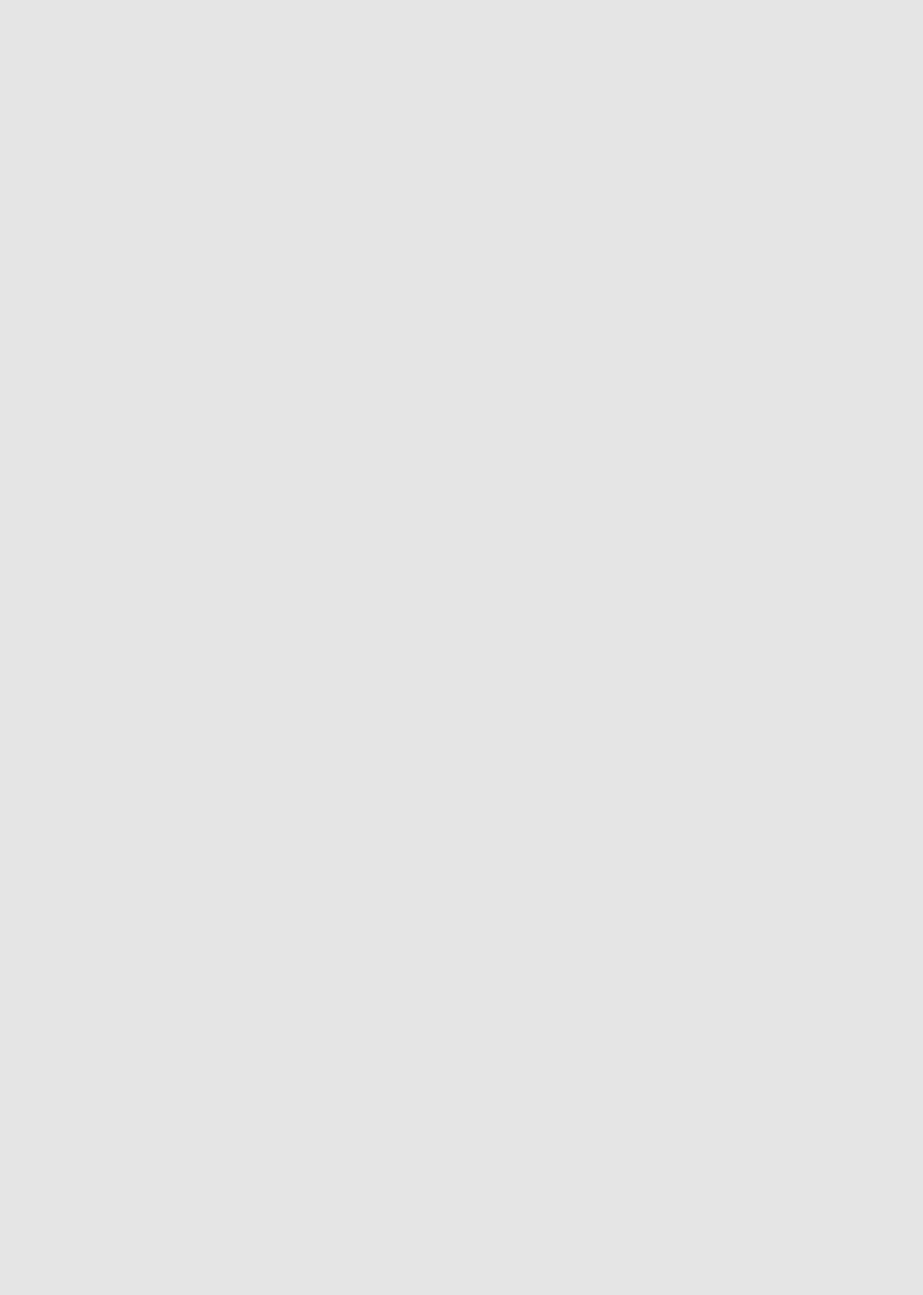
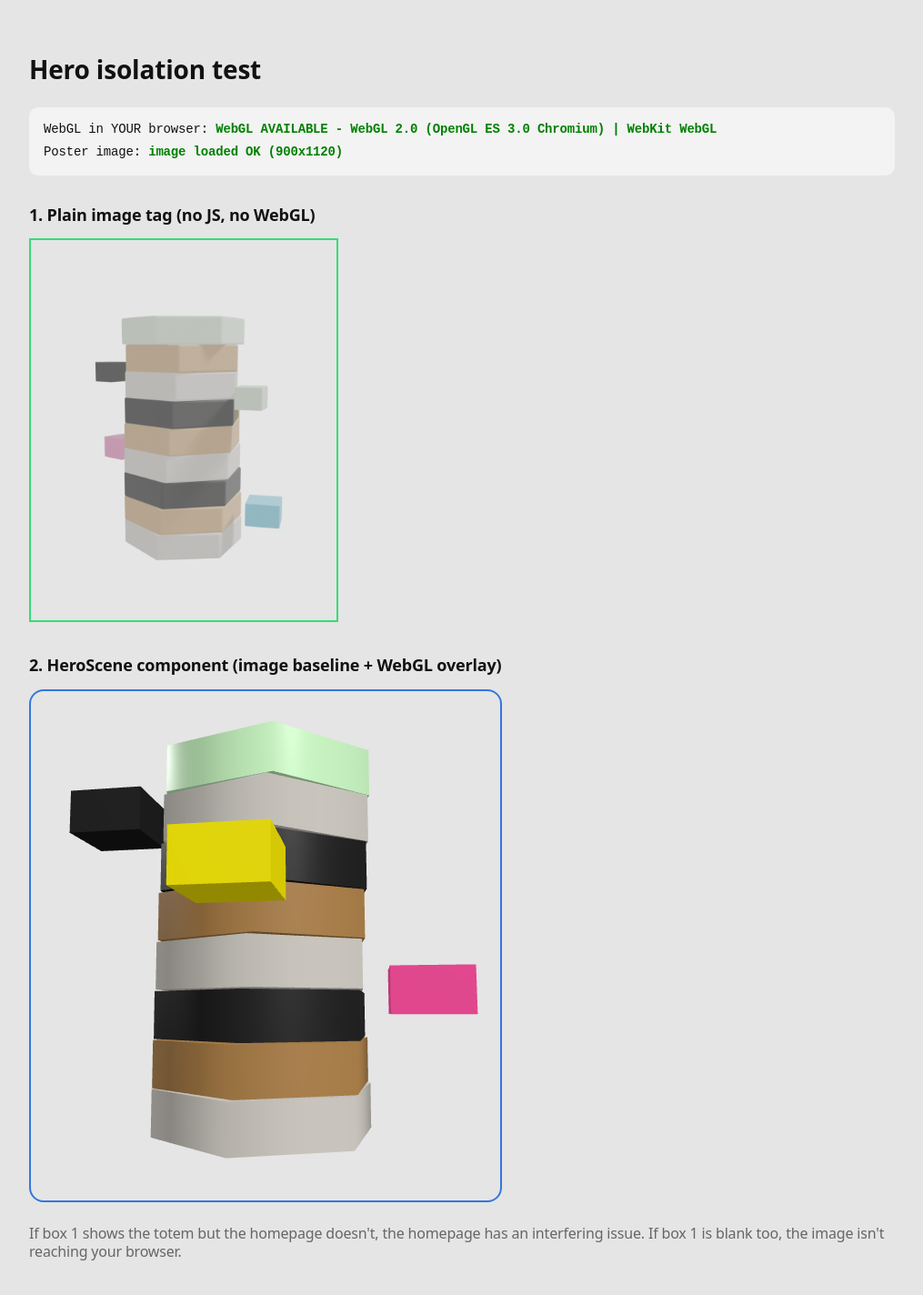
Before and after one commit to achkit/achkit, a Nuxt app in the folder site/: page /hero-test in a window 1280 px wide. Before the commit this address had no page. Shown: the top 1424 px of the page at 91% size, without its empty margins (132-1147 px from the left). Before the commit the page ends 800 px from the top, so only its background shows below. Built offline with nearby package versions, Linux system fonts and the light colour scheme.

Commit message:
feat(site): hero as server-rendered <img> baseline + WebGL overlay; add /hero-test isolation page with WebGL+image diagnostics

```diff
--- a/site/app/components/HeroScene.vue
+++ b/site/app/components/HeroScene.vue
@@ -1,38 +1,24 @@
 <script setup lang="ts">
-// The <div> ships with a static banded fallback as its background (pure CSS,
-// always visible - no browser can show "blank"). three is imported on mount;
-// only once WebGL has actually drawn a frame do we clear the fallback so the
-// canvas shows. If three is blocked, WebGL is off, or the GPU is unavailable,
-// the bands simply stay.
+// The Blender totem render is a plain server-rendered <img> - it shows in every
+// browser with zero JS or WebGL. WebGL is pure enhancement: only if the GPU
+// actually draws pixels do we fade the image out and reveal the live canvas.
 const host = ref<HTMLElement | null>(null)
+const glReady = ref(false)
 let cleanup: (() => void) | null = null
 
 onMounted(async () => {
   const el = host.value
   if (!el) return
-
   let THREE: typeof import('three')
-  try {
-    THREE = await import('three')
-  } catch (e) {
-    console.warn('[hero] three unavailable, keeping fallback', e)
-    return
-  }
+  try { THREE = await import('three') } catch { return }
 
   let renderer: THREE.WebGLRenderer
-  try {
-    renderer = new THREE.WebGLRenderer({ antialias: true, alpha: true, preserveDrawingBuffer: true })
-  } catch (e) {
-    console.warn('[hero] webgl unavailable, keeping fallback', e)
-    return
-  }
+  try { renderer = new THREE.WebGLRenderer({ antialias: true, alpha: true, preserveDrawingBuffer: true }) } catch { return }
 
   const reduce = window.matchMedia('(prefers-reduced-motion: reduce)').matches
   const scene = new THREE.Scene()
   const camera = new THREE.PerspectiveCamera(45, 1, 0.1, 100)
-  camera.position.set(0, 0.4, 7)
-  camera.lookAt(0, 0, 0)
-
+  camera.position.set(0, 0.4, 7); camera.lookAt(0, 0, 0)
   renderer.setPixelRatio(Math.min(window.devicePixelRatio, 1.75))
   renderer.setClearColor(0x000000, 0)
   renderer.outputColorSpace = THREE.SRGBColorSpace
@@ -45,33 +31,25 @@ onMounted(async () => {
   const m = (c: number, r = 0.85) => new THREE.MeshStandardMaterial({ color: c, roughness: r })
   const concrete = m(0xd3cfc7, 0.95), wood = m(0xb0834a, 0.6), dark = m(0x1f1f1f, 0.5)
   const mint = m(0xd1ffca, 0.4), yellow = m(0xfff100, 0.4), pink = m(0xff4fa0, 0.4), cyan = m(0x33c4ff, 0.4)
-
   const group = new THREE.Group(); group.rotation.x = -0.16; scene.add(group)
   const R = 1.25, H = 0.52, N = 8
   const bands = [concrete, wood, dark, concrete, wood, dark, concrete, mint]
   for (let i = 0; i < N; i++) {
     const hex = new THREE.Mesh(new THREE.CylinderGeometry(R, R, H * 0.97, 6), bands[i])
-    hex.position.y = (i - (N - 1) / 2) * H
-    hex.rotation.y = i * 0.05
-    group.add(hex)
+    hex.position.y = (i - (N - 1) / 2) * H; hex.rotation.y = i * 0.05; group.add(hex)
   }
   ;[cyan, pink, yellow, dark].forEach((mm, i) => {
     const b = new THREE.Mesh(new THREE.BoxGeometry(0.85, 0.5, 0.85), mm)
     const a = i * Math.PI / 2 + 0.4
-    b.position.set(Math.cos(a) * (R + 0.55), (i - 1.5) * H * 2, Math.sin(a) * (R + 0.55))
-    b.rotation.y = -a
-    group.add(b)
+    b.position.set(Math.cos(a) * (R + 0.55), (i - 1.5) * H * 2, Math.sin(a) * (R + 0.55)); b.rotation.y = -a; group.add(b)
   })
 
   function resize() {
     const w = el!.clientWidth || 480, h = el!.clientHeight || 480
-    renderer.setSize(w, h, false)
-    camera.aspect = w / h
-    camera.updateProjectionMatrix()
+    renderer.setSize(w, h, false); camera.aspect = w / h; camera.updateProjectionMatrix()
   }
   resize()
   const ro = new ResizeObserver(resize); ro.observe(el)
-
   let visible = true
   const io = new IntersectionObserver(([e]) => { visible = e.isIntersecting }, { threshold: 0.01 })
   io.observe(el)
@@ -83,8 +61,6 @@ onMounted(async () => {
     renderer.render(scene, camera)
     if (!checked) {
       checked = true
-      // Only clear the fallback if the GPU actually drew visible pixels - some
-      // browsers create a WebGL context that silently renders nothing.
       let drew = false
       try {
         const gl = renderer.getContext()
@@ -93,19 +69,13 @@ onMounted(async () => {
         gl.readPixels(Math.max(0, (cw >> 1) - 10), Math.max(0, (chh >> 1) - 10), 20, 20, gl.RGBA, gl.UNSIGNED_BYTE, buf)
         for (let i = 3; i < buf.length; i += 4) { if (buf[i] > 8) { drew = true; break } }
       } catch { drew = false }
-      if (drew) {
-        el!.classList.add('gl-ready')
-      } else {
-        // broken/blocked WebGL - keep the CSS bands, drop the dead canvas
-        renderer.setAnimationLoop(null)
-        if (renderer.domElement.parentNode === el) el!.removeChild(renderer.domElement)
-      }
+      if (drew) { glReady.value = true } else { renderer.setAnimationLoop(null); if (renderer.domElement.parentNode === el) el!.removeChild(renderer.domElement) }
     }
   })
 
   cleanup = () => {
     renderer.setAnimationLoop(null); io.disconnect(); ro.disconnect(); renderer.dispose()
-    if (renderer.domElement.parentNode === el) el.removeChild(renderer.domElement)
+    if (renderer.domElement.parentNode === el) el!.removeChild(renderer.domElement)
   }
 })
 
@@ -113,23 +83,23 @@ onBeforeUnmount(() => cleanup?.())
 </script>
 
 <template>
-  <div ref="host" class="hero3d" aria-hidden="true" />
+  <div class="hero3d">
+    <img src="/hero-poster.png" class="poster" :class="{ hide: glReady }" alt="" aria-hidden="true">
+    <div ref="host" class="canvas-host" aria-hidden="true" />
+  </div>
 </template>
 
 <style scoped>
-.hero3d {
-  position: relative;
-  width: 100%;
-  height: min(64vw, 560px);
-  min-height: 380px;
-  /* Default = the rendered Blender totem (works in any browser, no WebGL).
-     Upgraded to the live rotating canvas only once WebGL actually draws. */
-  background: url('/hero-poster.png') center center / contain no-repeat;
-  animation: heroFloat 6s ease-in-out infinite;
+.hero3d { position: relative; width: 100%; height: min(64vw, 560px); min-height: 400px; }
+.poster {
+  position: absolute; inset: 0; width: 100%; height: 100%;
+  object-fit: contain; object-position: center;
+  transition: opacity .6s ease; animation: heroFloat 6s ease-in-out infinite;
 }
-.hero3d.gl-ready { background: none; animation: none; }
-.hero3d :deep(canvas) { position: relative; z-index: 1; }
+.poster.hide { opacity: 0; }
+.canvas-host { position: absolute; inset: 0; }
+.canvas-host :deep(canvas) { width: 100%; height: 100%; display: block; }
 @keyframes heroFloat { 0%, 100% { transform: translateY(-7px); } 50% { transform: translateY(7px); } }
-@media (prefers-reduced-motion: reduce) { .hero3d { animation: none; } }
+@media (prefers-reduced-motion: reduce) { .poster { animation: none; } }
 @media (max-width: 900px) { .hero3d { height: 440px; } }
 </style>
--- /dev/null
+++ b/site/app/pages/hero-test.vue
@@ -0,0 +1,42 @@
+<script setup lang="ts">
+const webgl = ref('checking...')
+const imgLoaded = ref('checking...')
+
+onMounted(() => {
+  try {
+    const c = document.createElement('canvas')
+    const gl = (c.getContext('webgl2') || c.getContext('webgl')) as WebGLRenderingContext | null
+    webgl.value = gl ? 'WebGL AVAILABLE - ' + gl.getParameter(gl.VERSION) + ' | ' + gl.getParameter(gl.RENDERER) : 'WebGL NOT AVAILABLE in this browser'
+  } catch (e: any) {
+    webgl.value = 'WebGL ERROR: ' + e.message
+  }
+  const img = new Image()
+  img.onload = () => { imgLoaded.value = `image loaded OK (${img.naturalWidth}x${img.naturalHeight})` }
+  img.onerror = () => { imgLoaded.value = 'image FAILED to load' }
+  img.src = '/hero-poster.png'
+})
+
+definePageMeta({ layout: false })
+useSeoMeta({ title: 'Hero test', robots: 'noindex' })
+</script>
+
+<template>
+  <div style="font-family:system-ui;max-width:1000px;margin:0 auto;padding:40px 24px;color:#111">
+    <h1 style="font-size:28px">Hero isolation test</h1>
+
+    <div style="margin:24px 0;padding:16px;background:#f3f3f3;border-radius:10px;font-family:monospace;font-size:14px">
+      <div>WebGL in YOUR browser: <b :style="{ color: webgl.includes('AVAILABLE') && !webgl.includes('NOT') ? 'green' : 'crimson' }">{{ webgl }}</b></div>
+      <div style="margin-top:8px">Poster image: <b :style="{ color: imgLoaded.includes('OK') ? 'green' : 'crimson' }">{{ imgLoaded }}</b></div>
+    </div>
+
+    <h2 style="font-size:18px;margin-top:32px">1. Plain image tag (no JS, no WebGL)</h2>
+    <img src="/hero-poster.png" alt="totem render" style="width:340px;height:auto;border:2px solid #3d7;background:#e5e5e5">
+
+    <h2 style="font-size:18px;margin-top:32px">2. HeroScene component (image baseline + WebGL overlay)</h2>
+    <div style="width:520px;max-width:100%;background:#e5e5e5;border:2px solid #37d;border-radius:16px">
+      <HeroScene />
+    </div>
+
+    <p style="margin-top:24px;color:#666">If box 1 shows the totem but the homepage doesn't, the homepage has an interfering issue. If box 1 is blank too, the image isn't reaching your browser.</p>
+  </div>
+</template>
```
